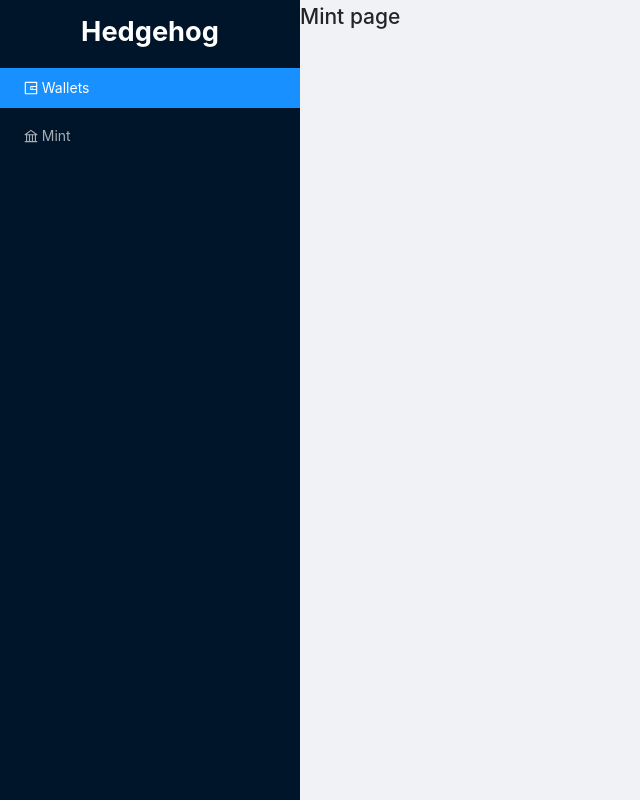
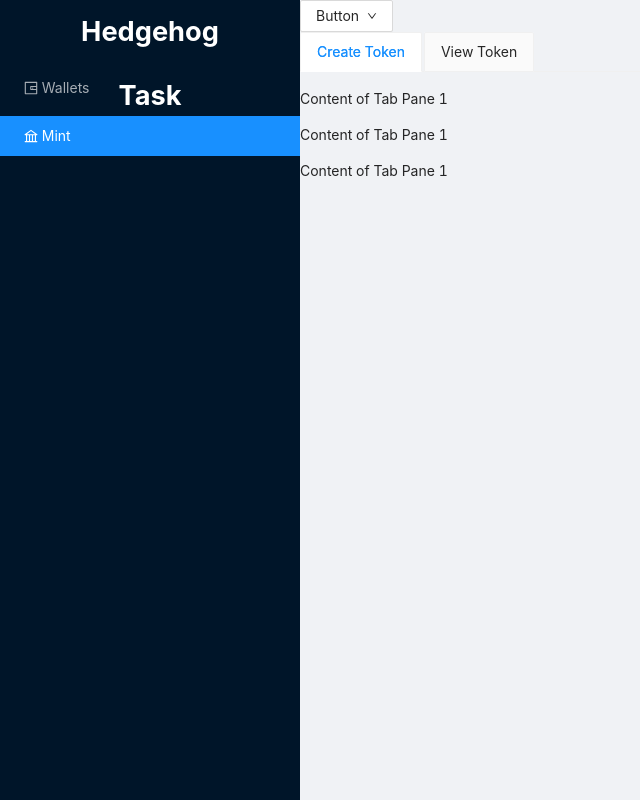
Before and after one commit to hyetigran/hedge-task, a React (Create React App) app: page /mint in a window 1280 px wide. Shown: the whole page, without its empty margins (0-640 px from the left). Built offline with nearby package versions, Linux system fonts and the light colour scheme.

Commit message:
add boilerplate components and custom hook

```diff
--- a/package.json
+++ b/package.json
@@ -4,6 +4,7 @@
   "private": true,
   "dependencies": {
     "@ant-design/icons": "^4.7.0",
+    "@solana/spl-token": "^0.1.8",
     "@solana/wallet-adapter-base": "^0.8.1",
     "@solana/wallet-adapter-react": "^0.14.1",
     "@solana/wallet-adapter-react-ui": "^0.7.0",
--- a/src/App.tsx
+++ b/src/App.tsx
@@ -1,8 +1,9 @@
 import React, { FC } from "react";
 import { Layout, Menu } from "antd";
 import { BankOutlined, WalletOutlined } from "@ant-design/icons";
-import { Link, Routes, Route, BrowserRouter as Router } from "react-router-dom";
+import { Link, Routes, Route } from "react-router-dom";
 
+import { useQuery } from "./hooks/useQuery";
 import Wallets from "./pages/Wallets";
 import Mint from "./pages/Mint";
 import "./App.css";
@@ -10,12 +11,16 @@
 const { Sider, Content, Header } = Layout;
 
 const App: FC = () => {
+  let pathname = useQuery();
+
+  const selectedKey = pathname === "/" ? "1" : "2";
+
   return (
-    <Router>
+    <>
       <Layout className="homeContainer">
         <Sider width={300}>
           <Header className="logoTitle">Hedgehog Task</Header>
-          <Menu mode="inline" theme="dark" defaultSelectedKeys={["1"]}>
+          <Menu mode="inline" theme="dark" defaultSelectedKeys={[selectedKey]}>
             <Menu.Item key="1">
               <Link to="/">
                 <WalletOutlined /> Wallets
@@ -35,7 +40,7 @@
           </Routes>
         </Content>
       </Layout>
-    </Router>
+    </>
   );
 };
 
--- /dev/null
+++ b/src/components/mint/TabContainer.tsx
@@ -0,0 +1,32 @@
+import React, { FC, useState, useEffect } from "react";
+import { useDispatch, useSelector } from "react-redux";
+import { Tabs } from "antd";
+
+import "./Mint.css";
+
+const { TabPane } = Tabs;
+
+interface ActionProps {}
+
+const TabContainer: FC<ActionProps> = () => {
+  const dispatch = useDispatch();
+
+  return (
+    <div className="mintTabContainer">
+      <Tabs type="card">
+        <TabPane tab="Create Token" key="1">
+          <p>Content of Tab Pane 1</p>
+          <p>Content of Tab Pane 1</p>
+          <p>Content of Tab Pane 1</p>
+        </TabPane>
+        <TabPane tab="View Token" key="2">
+          <p>Content of Tab Pane 2</p>
+          <p>Content of Tab Pane 2</p>
+          <p>Content of Tab Pane 2</p>
+        </TabPane>
+      </Tabs>
+    </div>
+  );
+};
+
+export default TabContainer;
--- /dev/null
+++ b/src/components/mint/WalletDropdown.tsx
@@ -0,0 +1,41 @@
+import React, { FC, useState, useEffect } from "react";
+import { useDispatch, useSelector } from "react-redux";
+import { Dropdown, Button, Menu } from "antd";
+import { DownOutlined, WalletOutlined } from "@ant-design/icons";
+import "./Mint.css";
+import { Wallets } from "../../store/types/walletTypes";
+
+interface ActionProps {
+  wallets: Wallets[];
+}
+
+const WalletDropdown: FC<ActionProps> = ({ wallets }) => {
+  const dispatch = useDispatch();
+
+  function handleMenuClick(e: any) {
+    console.log("click", e);
+  }
+  const menu = (
+    <Menu onClick={handleMenuClick}>
+      {wallets.map((wallet) => {
+        return (
+          <Menu.Item key={wallet.gid} icon={<WalletOutlined />}>
+            {wallet.walletName}
+          </Menu.Item>
+        );
+      })}
+    </Menu>
+  );
+
+  return (
+    <div className="mintWalletDropdown">
+      <Dropdown overlay={menu}>
+        <Button>
+          Button <DownOutlined />
+        </Button>
+      </Dropdown>
+    </div>
+  );
+};
+
+export default WalletDropdown;
--- a/src/components/wallets/TransactionHistory.tsx
+++ b/src/components/wallets/TransactionHistory.tsx
@@ -19,7 +19,7 @@
         </div>
       }
       className="cardContainer"
-      style={{ minHeight: "100%", maxHeight: "600px", width: "400px" }}
+      style={{ minHeight: "100%", maxHeight: "650px", width: "400px" }}
       bodyStyle={{
         overflow: "auto",
         maxHeight: "inherit",
--- /dev/null
+++ b/src/hooks/useQuery.tsx
@@ -0,0 +1,8 @@
+import React, { useMemo } from "react";
+import { useLocation } from "react-router-dom";
+
+export function useQuery() {
+  const { pathname } = useLocation();
+
+  return useMemo(() => pathname, [pathname]);
+}
--- a/src/index.tsx
+++ b/src/index.tsx
@@ -1,6 +1,8 @@
 import React from "react";
 import ReactDOM from "react-dom";
 import { Provider } from "react-redux";
+import { BrowserRouter as Router } from "react-router-dom";
+
 import configureStore from "./store";
 import "./index.css";
 import App from "./App";
@@ -10,7 +12,9 @@
 ReactDOM.render(
   <React.StrictMode>
     <Provider store={store}>
-      <App />
+      <Router>
+        <App />
+      </Router>
     </Provider>
   </React.StrictMode>,
   document.getElementById("root")
--- a/src/pages/Mint.tsx
+++ b/src/pages/Mint.tsx
@@ -1,9 +1,18 @@
 import React from "react";
+import { useSelector } from "react-redux";
+
+import TabContainer from "../components/mint/TabContainer";
+import WalletDropdown from "../components/mint/WalletDropdown";
+import { RootState } from "../store";
 
 const Mint = () => {
+  const wallets = useSelector((state: RootState) =>
+    state.wallets.filter((wallet) => wallet.balance > 0)
+  );
   return (
     <div>
-      <h1>Mint page</h1>
+      <WalletDropdown wallets={wallets} />
+      <TabContainer />
     </div>
   );
 };
```
Also changed, not shown: src/store/actions/walletActions.tsx (+9 -8 lines), src/components/mint/Mint.css (added).
